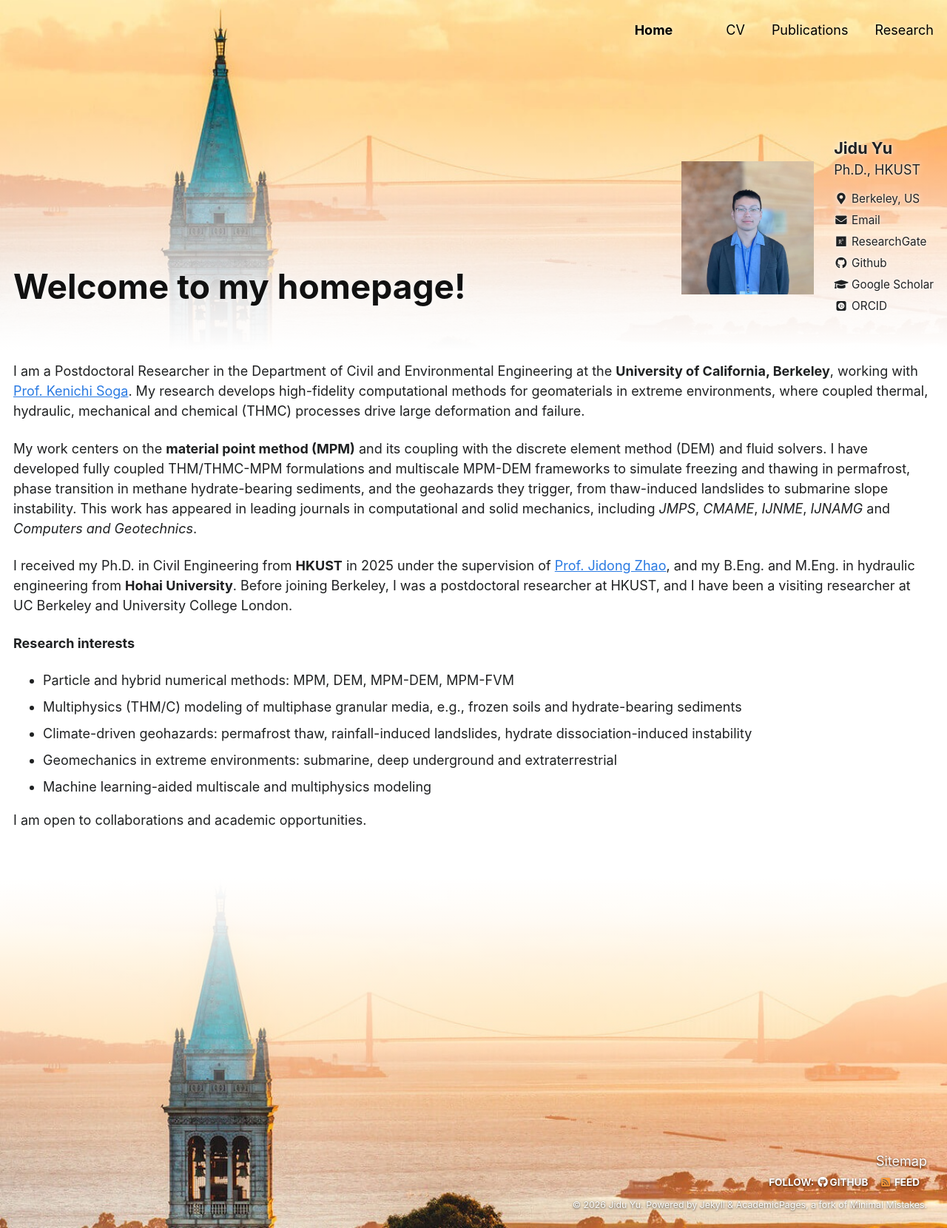
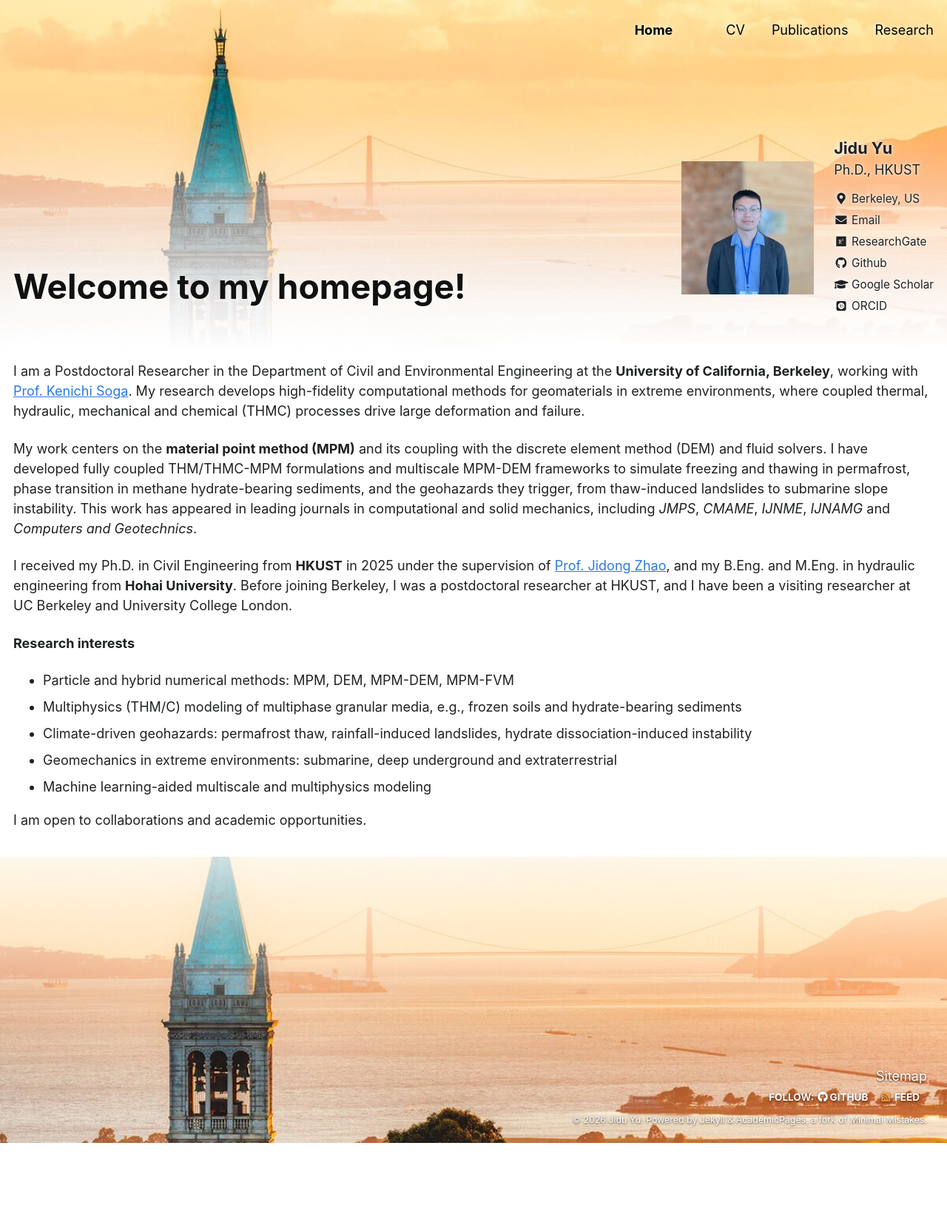
Before and after one commit to yujidu/yujidu.github.io, a Jekyll site: the page built from _pages/aboutme.md, in a window 1280 px wide. Shown: the whole page at 74% size. Built offline with Jekyll 4.4.1, drawn with Linux system fonts in a browser that asks for light colours; some web fonts are replaced; after the commit the page ends 1545 px from its top, so only the background shows below that.

Commit message:
Pull the footer photo up to remove the blank band above it
Co-Authored-By: Claude Opus 5.5 <noreply@anthropic.com>
Claude-Session: https://claude.ai/code/session_01CtadbDehUMWbEMdjGRSUo3

```diff
--- a/_sass/_home.scss
+++ b/_sass/_home.scss
@@ -394,7 +394,14 @@ body {
 
 .footer-hero {
   position: relative;
-  margin-top: 0;
+  z-index: 0;
+  margin-top: -9vw;  /* tuck the white faded top under the end of the page text */
+}
+
+/* keep page text above the footer photo's faded top */
+#main {
+  position: relative;
+  z-index: 1;
 }
 
 .footer-hero__image {
```
